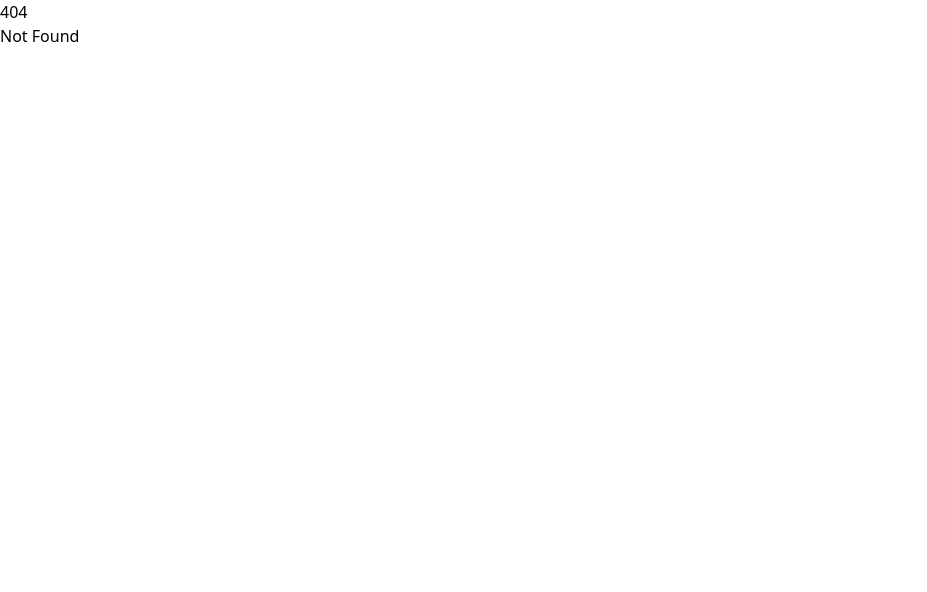
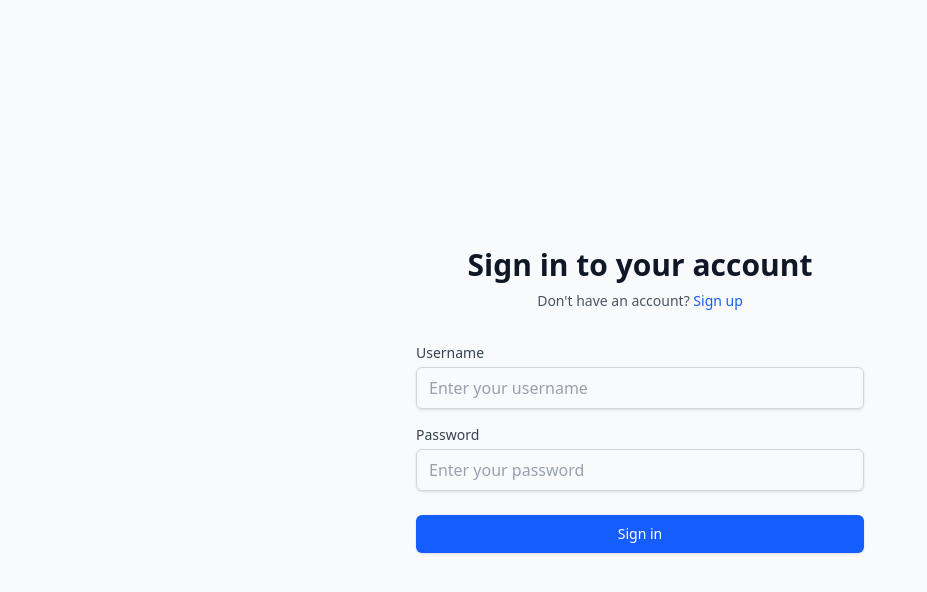
Before and after one commit to ianram0s/sveltekit-shop, a SvelteKit app: page /signin in a window 1280 px wide. Before the commit this address had no page. Shown: the top 592 px of the page, without its empty margins (0-927 px from the left). Built offline with nearby package versions, Linux system fonts and the light colour scheme; no server answers.

Commit message:
Added sign-in route

```diff
--- /dev/null
+++ b/src/routes/logout/+page.server.ts
@@ -0,0 +1,16 @@
+import * as auth from '$lib/server/auth';
+import { redirect } from '@sveltejs/kit';
+import type { Actions } from './$types';
+
+export const actions: Actions = {
+	default: async (event) => {
+		if (!event.locals.session) {
+			return redirect(302, '/signin');
+		}
+
+		await auth.invalidateSession(event.locals.session.id);
+		auth.deleteSessionTokenCookie(event);
+
+		return redirect(302, '/');
+	}
+};
--- /dev/null
+++ b/src/routes/signin/+page.server.ts
@@ -0,0 +1,108 @@
+import { hash, verify } from '@node-rs/argon2';
+import { encodeBase32LowerCase } from '@oslojs/encoding';
+import { fail, redirect } from '@sveltejs/kit';
+import { eq } from 'drizzle-orm';
+import * as auth from '$lib/server/auth';
+import { db } from '$lib/server/db';
+import * as table from '$lib/server/db/schema';
+import type { Actions, PageServerLoad } from './$types';
+
+export const load: PageServerLoad = async (event) => {
+	// If user is already logged in, redirect to home
+	if (event.locals.user) {
+		return redirect(302, '/');
+	}
+	return {};
+};
+
+export const actions: Actions = {
+	login: async (event) => {
+		const formData = await event.request.formData();
+		const username = formData.get('username');
+		const password = formData.get('password');
+
+		if (!validateUsername(username)) {
+			return fail(400, {
+				message: 'Invalid username (min 3, max 31 characters, alphanumeric only)'
+			});
+		}
+		if (!validatePassword(password)) {
+			return fail(400, { message: 'Invalid password (min 6, max 255 characters)' });
+		}
+
+		const results = await db.select().from(table.user).where(eq(table.user.username, username));
+
+		const existingUser = results.at(0);
+		if (!existingUser) {
+			return fail(400, { message: 'Incorrect username or password' });
+		}
+
+		const validPassword = await verify(existingUser.passwordHash, password, {
+			memoryCost: 19456,
+			timeCost: 2,
+			outputLen: 32,
+			parallelism: 1
+		});
+		if (!validPassword) {
+			return fail(400, { message: 'Incorrect username or password' });
+		}
+
+		const sessionToken = auth.generateSessionToken();
+		const session = await auth.createSession(sessionToken, existingUser.id);
+		auth.setSessionTokenCookie(event, sessionToken, session.expiresAt);
+
+		return redirect(302, '/');
+	},
+	register: async (event) => {
+		const formData = await event.request.formData();
+		const username = formData.get('username');
+		const password = formData.get('password');
+
+		if (!validateUsername(username)) {
+			return fail(400, { message: 'Invalid username (min 3, max 31 characters, alphanumeric only)' });
+		}
+		if (!validatePassword(password)) {
+			return fail(400, { message: 'Invalid password (min 6, max 255 characters)' });
+		}
+
+		const userId = generateUserId();
+		const passwordHash = await hash(password, {
+			// recommended minimum parameters
+			memoryCost: 19456,
+			timeCost: 2,
+			outputLen: 32,
+			parallelism: 1
+		});
+
+		try {
+			await db.insert(table.user).values({ id: userId, username, passwordHash });
+
+			const sessionToken = auth.generateSessionToken();
+			const session = await auth.createSession(sessionToken, userId);
+			auth.setSessionTokenCookie(event, sessionToken, session.expiresAt);
+		} catch {
+			return fail(500, { message: 'An error has occurred' });
+		}
+		return redirect(302, '/');
+	}
+};
+
+function generateUserId() {
+	// ID with 120 bits of entropy, or about the same as UUID v4.
+	const bytes = crypto.getRandomValues(new Uint8Array(15));
+	const id = encodeBase32LowerCase(bytes);
+	return id;
+}
+
+function validateUsername(username: unknown): username is string {
+	return (
+		typeof username === 'string' &&
+		username.length >= 3 &&
+		username.length <= 31 &&
+		/^[a-z0-9_-]+$/.test(username)
+	);
+}
+
+function validatePassword(password: unknown): password is string {
+	return typeof password === 'string' && password.length >= 6 && password.length <= 255;
+}
--- /dev/null
+++ b/src/routes/signin/+page.svelte
@@ -0,0 +1,77 @@
+<script lang="ts">
+	import { enhance } from '$app/forms';
+	import type { ActionData } from './$types';
+
+	let { form }: { form: ActionData } = $props();
+	let isLogin = $state(true);
+</script>
+
+<div class="min-h-screen flex items-center justify-center bg-gray-50">
+	<div class="max-w-md w-full space-y-8">
+		<div class="text-center">
+			<h2 class="text-3xl font-bold text-gray-900">
+				{isLogin ? 'Sign in to your account' : 'Create your account'}
+			</h2>
+			<p class="mt-2 text-sm text-gray-600">
+				{isLogin ? "Don't have an account?" : 'Already have an account?'}
+				<button
+					type="button"
+					class="font-medium text-blue-600 hover:text-blue-500"
+					onclick={() => (isLogin = !isLogin)}
+				>
+					{isLogin ? 'Sign up' : 'Sign in'}
+				</button>
+			</p>
+		</div>
+
+		<form
+			method="post"
+			action={isLogin ? '?/login' : '?/register'}
+			use:enhance
+			class="space-y-6"
+		>
+			<div class="space-y-4">
+				<div>
+					<label for="username" class="block text-sm font-medium text-gray-700">
+						Username
+					</label>
+					<input
+						id="username"
+						name="username"
+						type="text"
+						required
+						class="mt-1 block w-full px-3 py-2 border border-gray-300 rounded-md shadow-sm placeholder-gray-400 focus:outline-none focus:ring-blue-500 focus:border-blue-500"
+						placeholder="Enter your username"
+					/>
+				</div>
+
+				<div>
+					<label for="password" class="block text-sm font-medium text-gray-700">
+						Password
+					</label>
+					<input
+						id="password"
+						name="password"
+						type="password"
+						required
+						class="mt-1 block w-full px-3 py-2 border border-gray-300 rounded-md shadow-sm placeholder-gray-400 focus:outline-none focus:ring-blue-500 focus:border-blue-500"
+						placeholder="Enter your password"
+					/>
+				</div>
+			</div>
+
+			<button
+				type="submit"
+				class="w-full flex justify-center py-2 px-4 border border-transparent rounded-md shadow-sm text-sm font-medium text-white bg-blue-600 hover:bg-blue-700 focus:outline-none focus:ring-2 focus:ring-offset-2 focus:ring-blue-500 transition-colors"
+			>
+				{isLogin ? 'Sign in' : 'Create account'}
+			</button>
+		</form>
+
+		{#if form?.message}
+			<div class="mt-4 p-3 bg-red-50 border border-red-200 rounded-md">
+				<p class="text-sm text-red-600">{form.message}</p>
+			</div>
+		{/if}
+	</div>
+</div>
```
